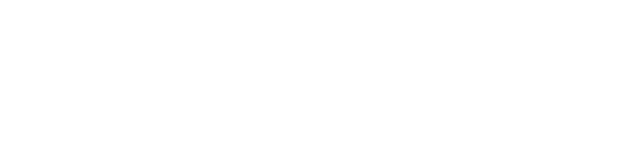
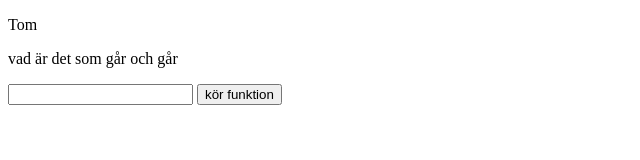
Before and after one commit to martin-glimakra/DOM-2-lektion, a plain HTML site: page uppgift.html in a window 1280 px wide. Shown: the whole page, without its empty margins (0-640 px from the left). Drawn offline with Linux system fonts and the light colour scheme.

Commit message:
lösning

```diff
--- a/uppgift.html
+++ b/uppgift.html
@@ -5,22 +5,39 @@
 </head>
 <body>
     <script>
+        function martin () {
+
+            let frånInput = document.getElementById("gåta-input").value;
+            console.log('frånInput', frånInput)
+
+            let rättaSvar = ['klockan', 'farfar']
+            let rättEllerFel = false
+
+            for (let i = 0; i < rättaSvar.length; i++) {
+                console.log(frånInput === rättaSvar[i])
+                if (frånInput === rättaSvar[i]){
+                    rättEllerFel = true
+                }
+                else {
+                    //ingenting händer
+                }
+            }
+
+            if (rättEllerFel) {
+                document.getElementById('ratt-fel').innerHTML = 'rätt'
+            }
+            else {
+                document.getElementById('ratt-fel').innerHTML = 'fel'
+
+            }
+        }
+
 
     </script>
 
-<!-- https://www.w3schools.com/jsref/tryit.asp?filename=tryjsref_text_value
-
-    Gör ett program där användaren svarar på frågan:
-    Vad är det som går och går:
-
-    Svaret ska skrivas i ett <input type="text"> element
-
-    Om användaren ger svaret klockan och sedan trycker på en knapp ska texten rätt visas.
-    Om inte svaret är klockan ska texten fel visas
-
-    Extra: både klockan och farfar ska ge rätt svarar
-
-    extra extra förvara farfar och klocka i en array och sök igenom med en loop -->
-
+<p id="ratt-fel">Tom</p>
+<p>vad är det som går och går</p>
+<input type="text" id="gåta-input">
+<button onclick="martin()">kör funktion</button>
 </body>
 </html>
```
